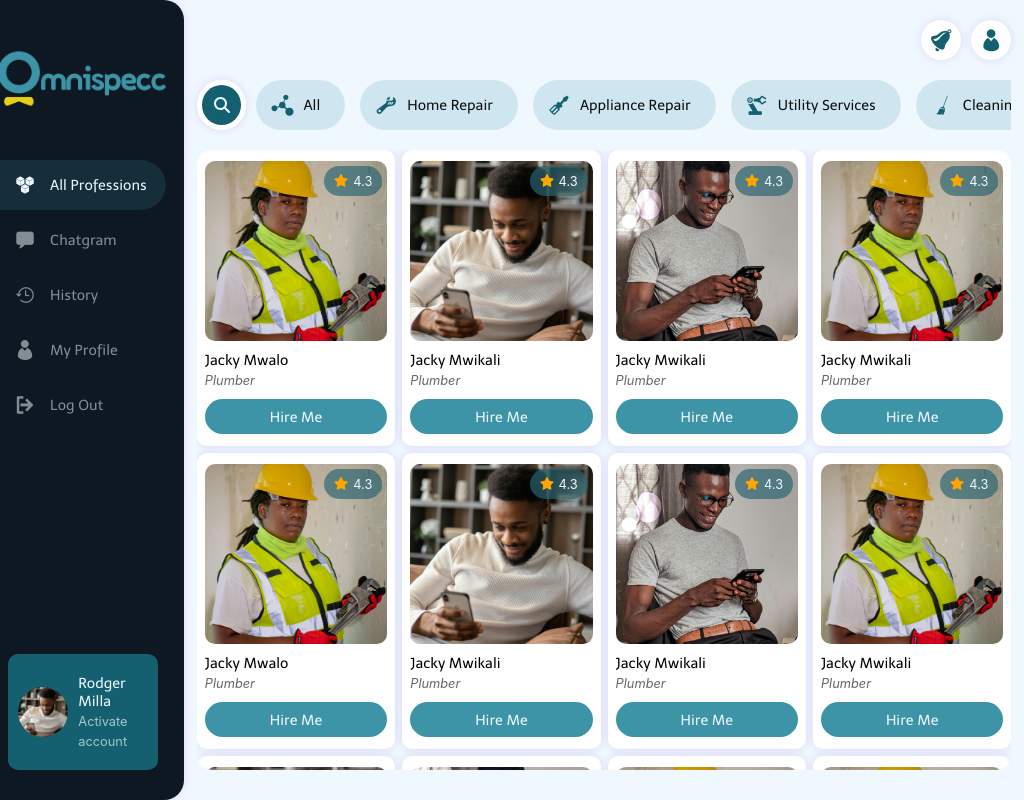
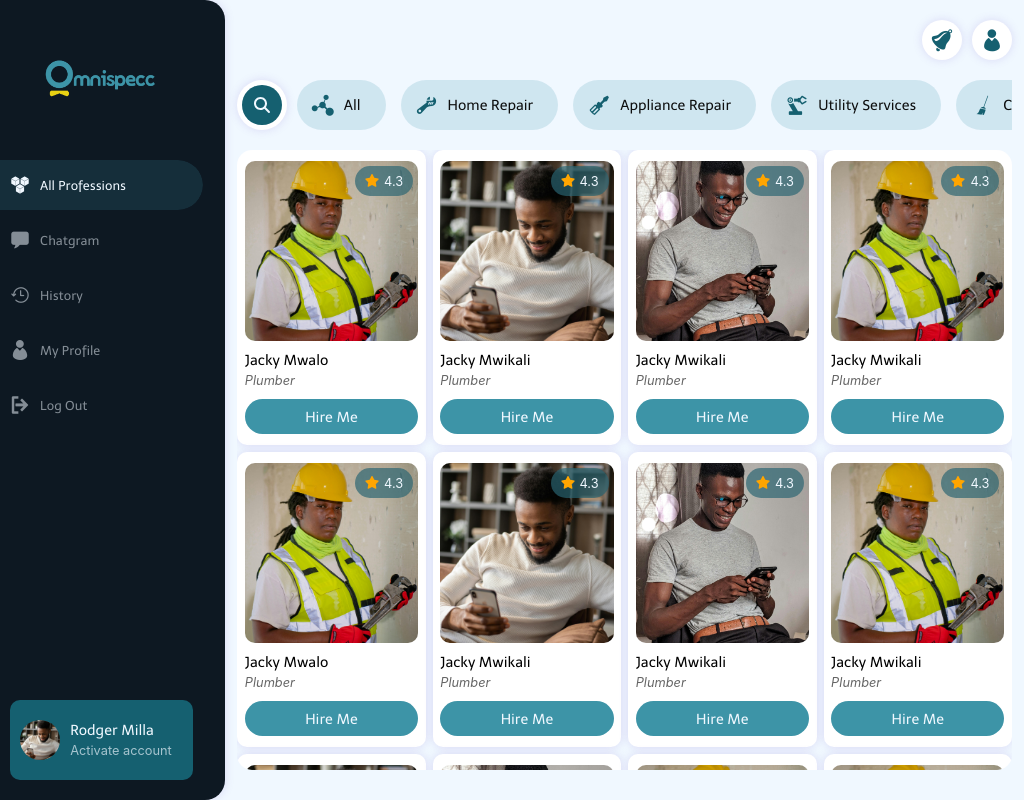
Before and after one commit to RodgerMillaDev/Omnispecc, a React (Create React App) app: page / in a window 1024 px wide. Built offline with nearby package versions, Linux system fonts and the light colour scheme.

Commit message:
New Update

```diff
--- a/src/style/profdash.css
+++ b/src/style/profdash.css
@@ -393,12 +393,22 @@ color: aliceblue;
 background: var(--pri2-color);
 }
 .profCardRBtm span{
-  font-size: .8rem;
+  font-size: .8rem;  -webkit-line-clamp: 1; /* Limit to 3 lines */
+
   opacity: .6;
   font-style: italic;
+    text-overflow: ellipsis;
+      overflow: hidden;
+
+
 }
 .profCardRBtm p{
   font-size: .9rem;
+  text-overflow: ellipsis;
+  -webkit-line-clamp: 1; /* Limit to 3 lines */
 
+
+  overflow: hidden;
+  width: 100%;
   color: var(--text1-color);
 }
--- a/src/style/profdashresp.css
+++ b/src/style/profdashresp.css
@@ -65,3 +65,77 @@ p{
 
 }
 }
+
+@media  (min-width:993px) and (max-width:1024px){
+  h1{
+    font-size: 2.5rem;
+    font-family: LxBold;
+}
+h2{
+    font-size: 2rem;
+    font-family: LxBold;
+    letter-spacing: 1px;
+}
+h3{
+    font-size: 1.3rem;
+        letter-spacing: -1px;
+
+    font-family: LxBold;
+}
+h4{
+    font-size: 1rem;
+    font-family: LxBold;
+}
+p{
+    font-size: .8rem;
+    font-family: Telex;
+}
+.menuLogo img{
+    width: 130px;
+}
+.menuLink p{
+  font-size: .8rem !important;
+}
+.menuBtmWrap{
+    width: 90%;
+    margin: 0 auto 20px auto;
+}
+.menuIcon{
+    width: 40px;
+    height: 40px;
+    display: flex;
+    position: relative;
+
+    justify-content: center;
+    align-items: center;
+    font-size: 20px;
+        transition: .8s ease;
+
+    color: rgba(240, 248, 255, 0.527);
+}
+.sidemMenuWrapper{
+    width: 23vw;
+}
+.menuImg{
+    width: 40px;
+
+    overflow: hidden;
+    margin: 0 10px;
+    border-radius: 50%;
+    height: 40px;
+}
+.menuImg img{
+    width: 100%;
+    height: 100%;
+    object-fit: cover;
+
+}
+.profActDashWrap{
+    display: flex;
+    justify-content: center;
+    align-items: center;
+    width: 78%;
+    height: 100%;
+    position: relative;
+}
+}
```
